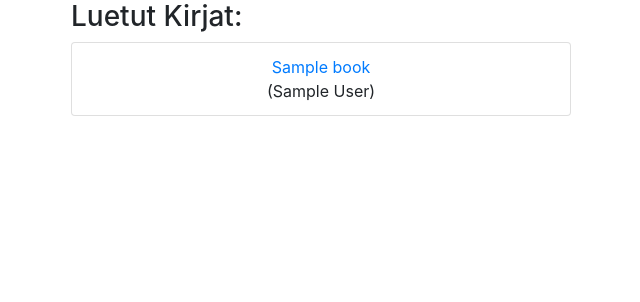
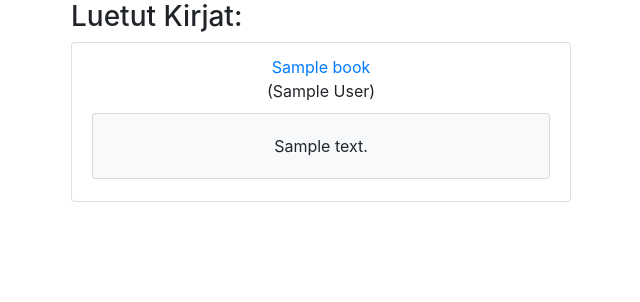
Before and after one commit to ALindroos/KirjaLoki, a Flask app: page /user/1 in a window 1280 px wide. Shown: the part 174-476 px from the top of the page, without its empty margins (14-654 px from the left). Run offline with Flask 2, Linux system fonts and the light colour scheme; tables that the repository leaves empty hold one stand-in row (values such as "Sample post"); some libraries are stand-ins or nearby versions.

Commit message:
User comments now show on their own book list, under the respective book.

```diff
--- a/application/templates/auth/userpage.html
+++ b/application/templates/auth/userpage.html
@@ -8,7 +8,16 @@
     <h3>Luetut Kirjat:</h3>
     <ul class="list-group">
         {% for book in user.read_books %}
-            <li class="list-group-item"><a href="{{ url_for('book_show', book_id=book.id) }}">{{ book.title }}</a><br>({{ book.author }})</li>
+            <li class="list-group-item"><a href="{{ url_for('book_show', book_id=book.id) }}">
+                {{ book.title }}</a><br>({{ book.author }})
+                {% for note in user.user_notes %}
+                    {% if note.book_id == book.id %}
+                        <div class="card bg-light">
+                            <div class="card-body">{{ note.note }}
+                        </div>
+                    {% endif %}
+                {% endfor %}
+            </li>
         {% endfor %}
     </ul>
 
--- a/application/templates/layout.html
+++ b/application/templates/layout.html
@@ -62,7 +62,8 @@
           margin-bottom: 5px;
       }
       .card {
-        margin-bottom: 20px;
+        margin-top: 10px;
+        margin-bottom: 10px;
         max-width: 600px;
       }
       li {
```
